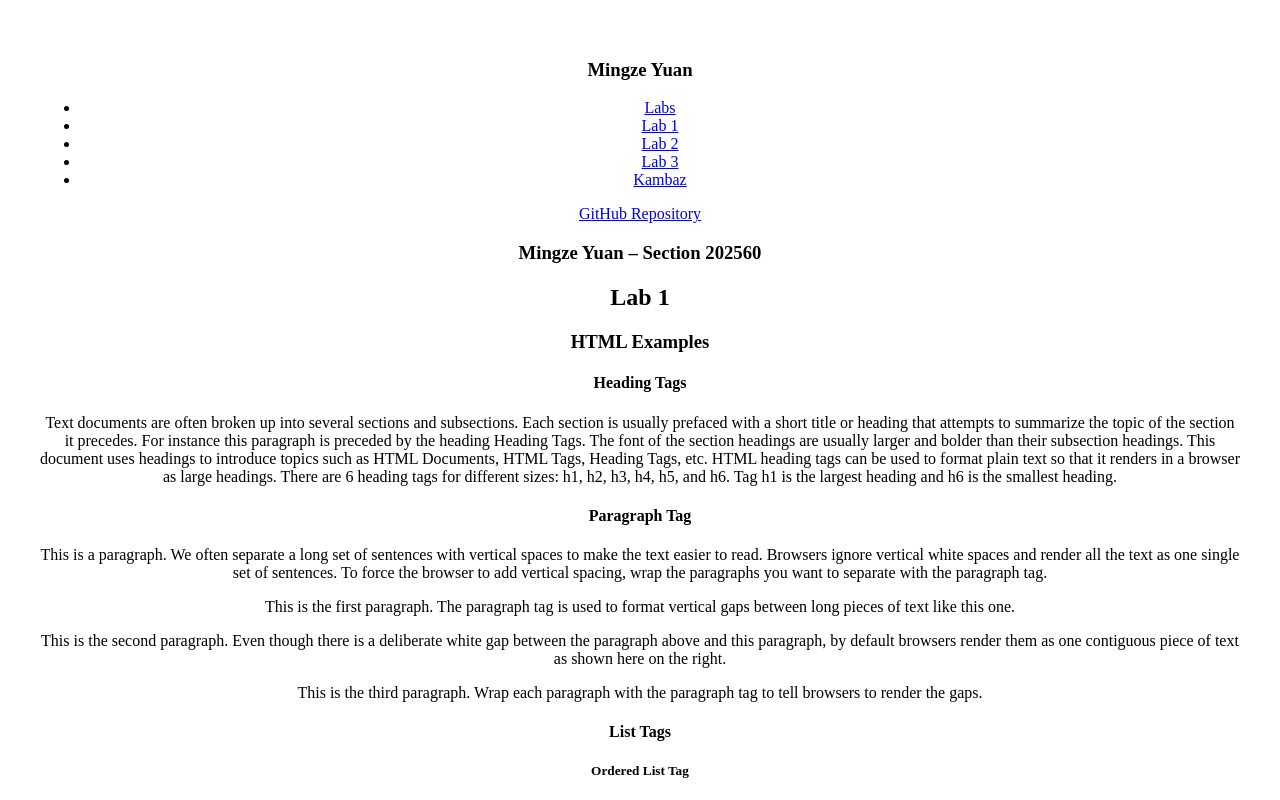
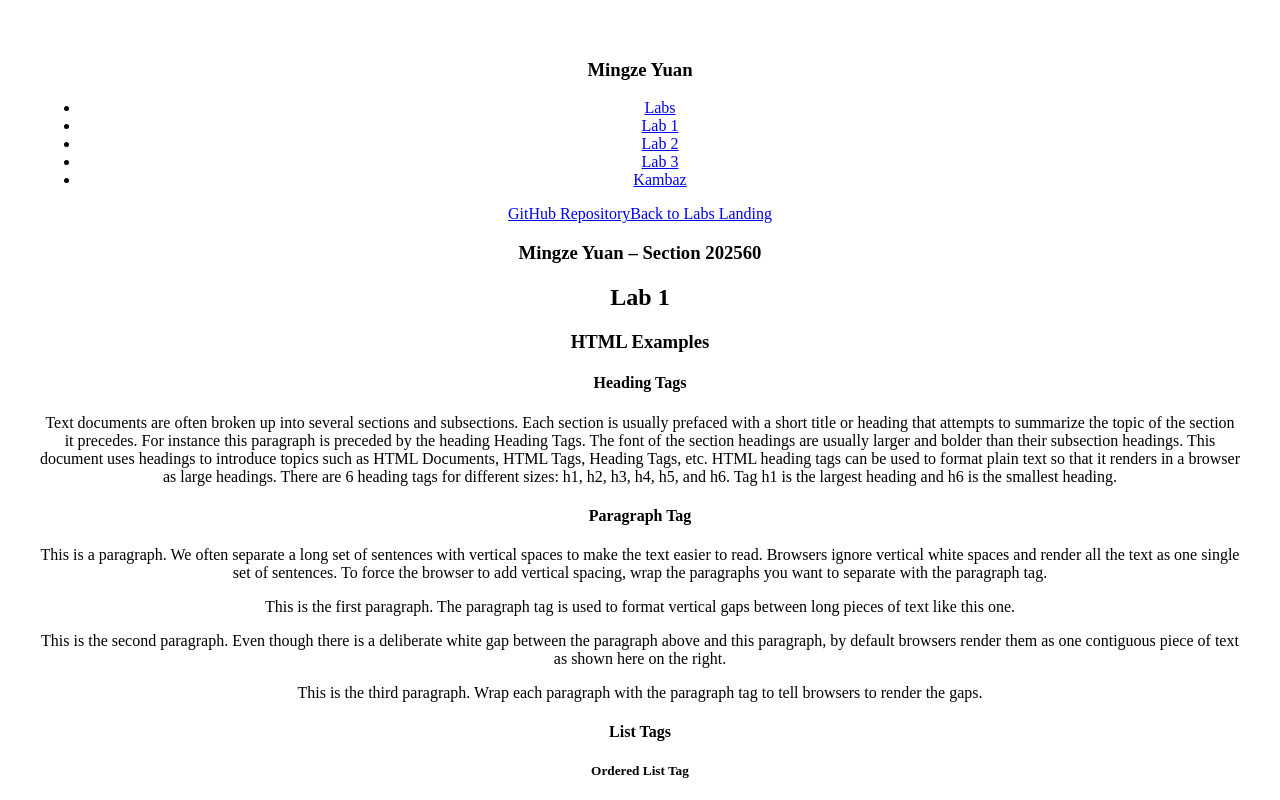
Before and after one commit to Snorman-zzz/kambaz-react-web-app, a React (Vite) app: page /#/Labs/Lab1 in a window 1280 px wide. Shown: the top 800 px of the page. Built offline with nearby package versions, Linux system fonts and the light colour scheme.

Commit message:
Added back button

```diff
--- a/src/Labs/index.tsx
+++ b/src/Labs/index.tsx
@@ -3,6 +3,7 @@ import {Navigate, Route, Routes} from "react-router";
 import Lab2 from "./Lab2";
 import Lab3 from "./Lab3";
 import TOC from "./TOC";
+import { Link } from "react-router-dom";
 
 function Index() {
     return null;
@@ -16,6 +17,7 @@ export default function Labs() {
             <a id="wd-github" href="https://github.com/Snorman-zzz/kambaz-react-web-app">
                 GitHub Repository
             </a>
+            <Link to="/Labs" id="wd-labs-link">Back to Labs Landing</Link>
             <Index />
             <Routes>
                 <Route path="/" element={<Navigate to="Lab1" />} />
```
